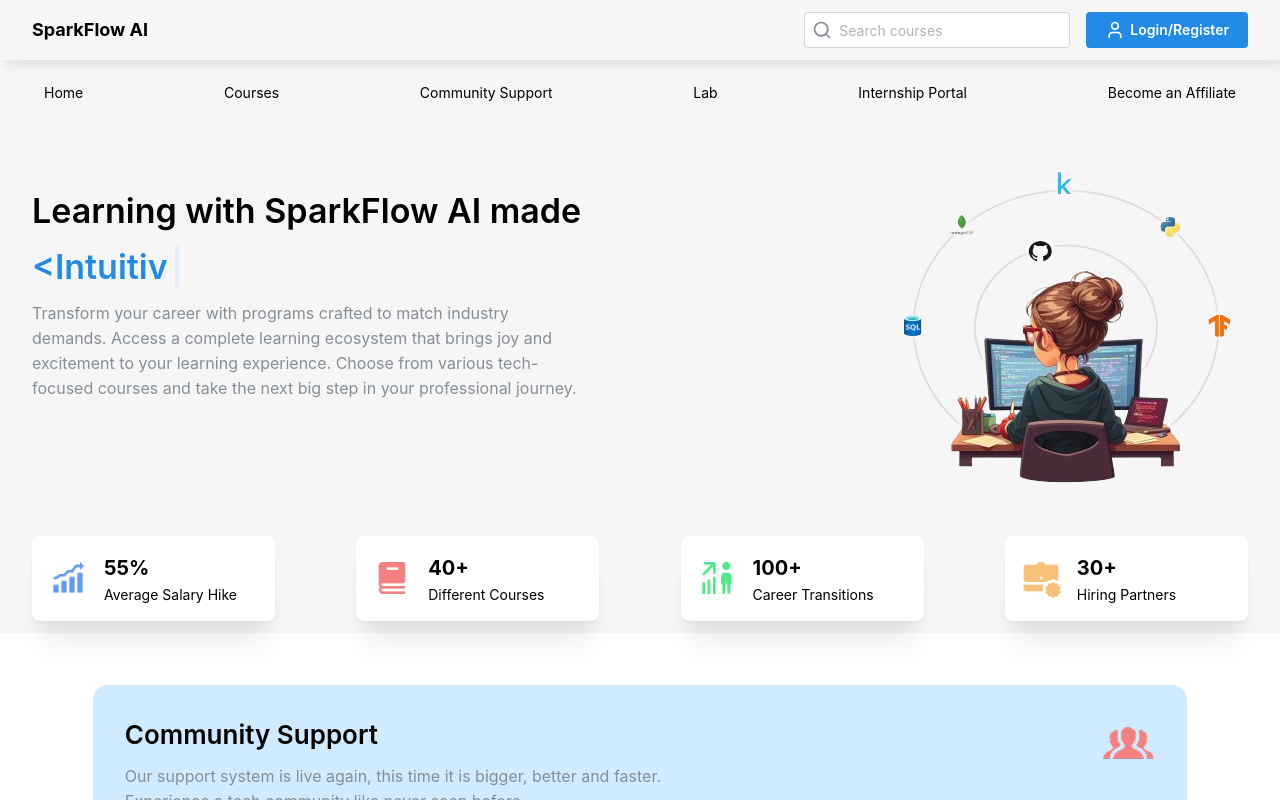
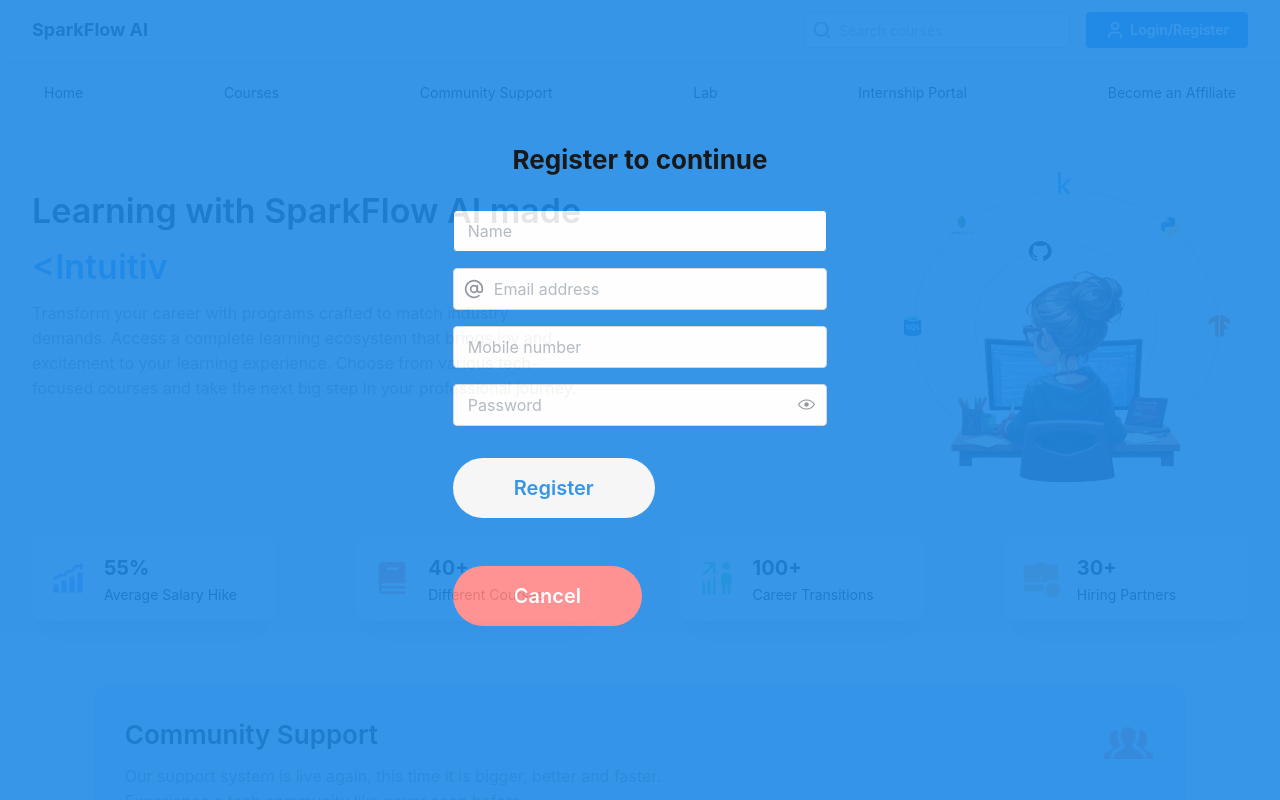
Before and after one commit to theanushka-v18/sparkflow-frontend, a React (Vite) app: page / in a window 1280 px wide. Both pictures are taken after a click on the button "Login/Register". Shown: the top 800 px of the page. Built offline with nearby package versions, Linux system fonts and the light colour scheme.

Commit message:
Implemented Register Modal

```diff
--- /dev/null
+++ b/src/components/AuthModal/AuthModal.tsx
@@ -0,0 +1,94 @@
+import {
+  Box,
+  Button,
+  Group,
+  Input,
+  Modal,
+  NumberInput,
+  PasswordInput,
+  Title,
+} from '@mantine/core';
+import { AtSign } from 'lucide-react';
+import classes from './authModal.module.css';
+
+const AuthModal = ({ opened, close }: any) => {
+  return (
+    <Modal
+      radius={30}
+      opened={opened}
+      onClose={close}
+      withCloseButton={false}
+      centered
+      fullScreen
+      styles={{
+        body: {
+          background: 'var(--mantine-color-blue-6)',
+          height: '100vh',
+          display: 'flex',
+          justifyContent: 'center',
+          alignItems: 'center',
+          flexDirection: 'column',
+        },
+        root: {
+          opacity: '90%',
+        },
+      }}
+    >
+      <Title order={2} ta={'center'}>
+        Register to continue
+      </Title>
+      <Box w={'30%'} my={'xl'} m={'auto'} className={classes.input_container}>
+        <Input w={'100%'} placeholder='Name' size='md' required />
+        <Input
+          w={'100%'}
+          mt={'md'}
+          placeholder='Email address'
+          size='md'
+          required
+          leftSection={<AtSign size={20} />}
+        />
+        <NumberInput
+          hideControls
+          w={'100%'}
+          mt={'md'}
+          placeholder='Mobile number'
+          size='md'
+          required
+        />
+        <PasswordInput
+          w={'100%'}
+          mt={'md'}
+          placeholder='Password'
+          size='md'
+          required
+        />
+        <Group>
+          <Button
+            bg={'#f6f6f6'}
+            c={'var(--mantine-color-blue-6)'}
+            mt={'xl'}
+            size='xl'
+            radius={'xl'}
+            px={60}
+            onClick={() => {}}
+          >
+            Register
+          </Button>
+          <Button
+            onClick={close}
+            bg={'var(--mantine-color-red-4)'}
+            c={'#f6f6f6)'}
+            mt={'xl'}
+            size='xl'
+            radius={'xl'}
+            px={60}
+          >
+            Cancel
+          </Button>
+        </Group>
+      </Box>
+    </Modal>
+  );
+};
+
+export default AuthModal;
--- /dev/null
+++ b/src/components/AuthModal/authModal.module.css
@@ -0,0 +1,6 @@
+.input_container {
+  display: flex;
+  justify-content: center;
+  align-items: center;
+  flex-direction: column;
+}
--- a/src/components/Footer/Footer.tsx
+++ b/src/components/Footer/Footer.tsx
@@ -1,10 +1,11 @@
-import { Box, Group, Text, Title, Image } from '@mantine/core';
+import { Box, Group, Text, Title, Image, Button } from '@mantine/core';
 import { Mail, Smartphone } from 'lucide-react';
 import facebook from '../../assets/facebook.png';
 import instagram from '../../assets/instagram.png';
 import linkedin from '../../assets/linkedin.png';
 import twitter from '../../assets/twitter.png';
 import youtube from '../../assets/youtube logo.png';
+import classes from './footer.module.css';
 
 const Footer = () => {
   return (
@@ -27,11 +28,21 @@
             <Smartphone size={20} style={{ marginRight: 5 }} /> +91 1234567890
           </Text>
           <Group mt={'md'}>
-            <Image style={{ cursor: 'pointer' }} src={instagram} />
-            <Image style={{ cursor: 'pointer' }} src={facebook} />
-            <Image style={{ cursor: 'pointer' }} src={twitter} />
-            <Image style={{ cursor: 'pointer' }} src={linkedin} />
-            <Image style={{ cursor: 'pointer' }} src={youtube} />
+            <Button className={classes.social_icon}>
+              <Image style={{ cursor: 'pointer' }} src={instagram} />
+            </Button>
+            <Button className={classes.social_icon}>
+              <Image style={{ cursor: 'pointer' }} src={facebook} />
+            </Button>
+            <Button className={classes.social_icon}>
+              <Image style={{ cursor: 'pointer' }} src={twitter} />
+            </Button>
+            <Button className={classes.social_icon}>
+              <Image style={{ cursor: 'pointer' }} src={linkedin} />
+            </Button>
+            <Button className={classes.social_icon}>
+              <Image style={{ cursor: 'pointer' }} src={youtube} />
+            </Button>
           </Group>
           <Text mt={'md'}>
             &copy; 2024 Noida Uttar Pradesh India, Inc. All Rights Reserved
--- /dev/null
+++ b/src/components/Footer/footer.module.css
@@ -0,0 +1,7 @@
+.social_icon {
+    padding: 0;
+}
+
+.social_icon:hover {
+    background-color: transparent;
+}
--- a/src/components/Header/Header.tsx
+++ b/src/components/Header/Header.tsx
@@ -2,8 +2,12 @@
 import { Search, User } from 'lucide-react';
 import { Link } from 'react-router-dom';
 import { RoutePaths } from '../../routes/routePath';
+import { useDisclosure } from '@mantine/hooks';
+import AuthModal from '../AuthModal/AuthModal';
 
 const Header = () => {
+  const [opened, { open, close }] = useDisclosure(false);
+
   return (
     <>
       <Box style={{ boxShadow: '5px 5px 10px var(--mantine-color-gray-3)' }}>
@@ -16,7 +20,7 @@
               placeholder='Search courses'
               leftSection={<Search size={20} />}
             />
-            <Button variant='filled'>
+            <Button variant='filled' onClick={open}>
               <User size={20} style={{ marginRight: 5 }} /> Login/Register
             </Button>
           </Group>
@@ -54,6 +58,7 @@
           />
         </Text>
       </Group>
+      {opened && <AuthModal opened={opened} close={close} />}
     </>
   );
 };
```
